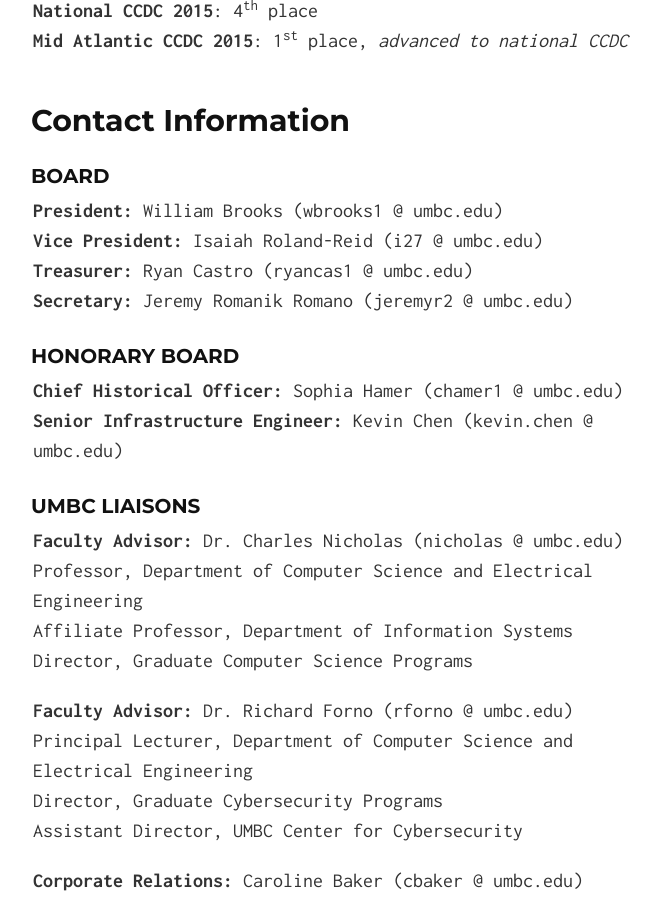
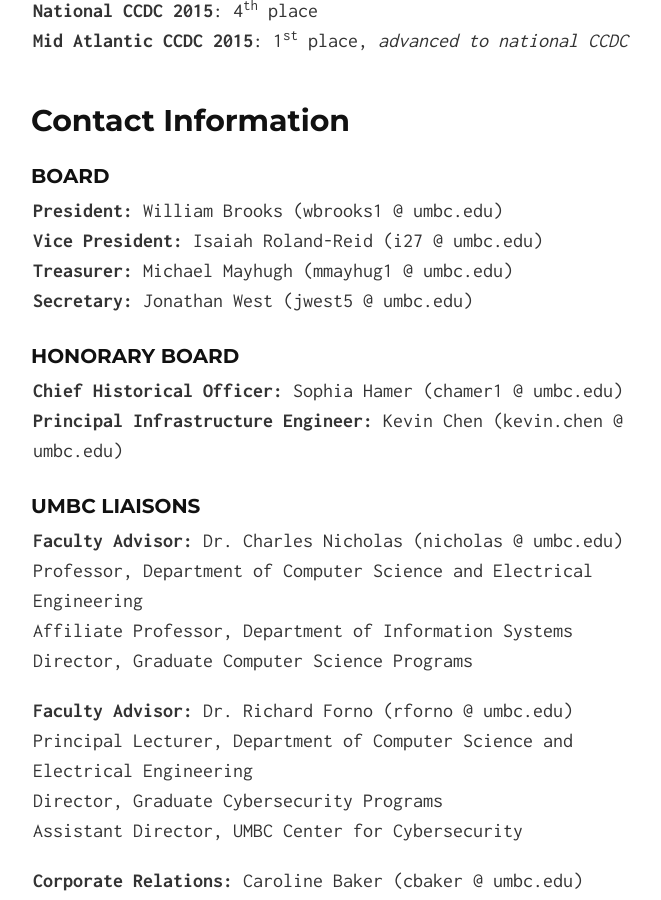
Before and after one commit to UMBCCyberDawgs/umbccyberdawgs.github.io, a Jekyll site: the page built from index.md, in a window 1280 px wide and 900 px high, scrolled down 3989 px. Shown: the whole window, without its empty margins (287-948 px from the left). Built offline with Jekyll 4.4.1, drawn with Linux system fonts in a browser that asks for light colours; our own code applies the rules of GitHub Pages for plain Markdown files.

Commit message:
Changed board members

```diff
--- a/index.md
+++ b/index.md
@@ -113,13 +113,13 @@ Some of our club members try out for and compete together on a collegiate cyber
 
 **President:** William Brooks (wbrooks1 @ umbc.edu)
 **Vice President:** Isaiah Roland-Reid (i27 @ umbc.edu)
-**Treasurer:** Ryan Castro (ryancas1 @ umbc.edu)
-**Secretary:** Jeremy Romanik Romano (jeremyr2 @ umbc.edu)
+**Treasurer:** Michael Mayhugh (mmayhug1 @ umbc.edu)
+**Secretary:** Jonathan West (jwest5 @ umbc.edu)
 
 ### Honorary Board
 
 **Chief Historical Officer:** Sophia Hamer (chamer1 @ umbc.edu)
-**Senior Infrastructure Engineer:** Kevin Chen (kevin.chen @ umbc.edu)
+**Principal Infrastructure Engineer:** Kevin Chen (kevin.chen @ umbc.edu)
 
 ### UMBC Liaisons
 
```
